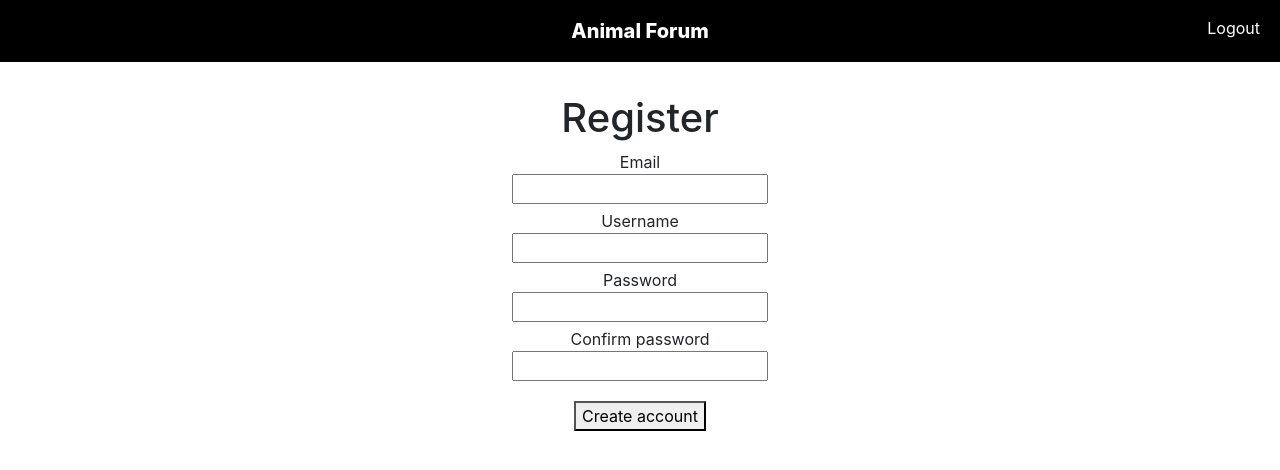
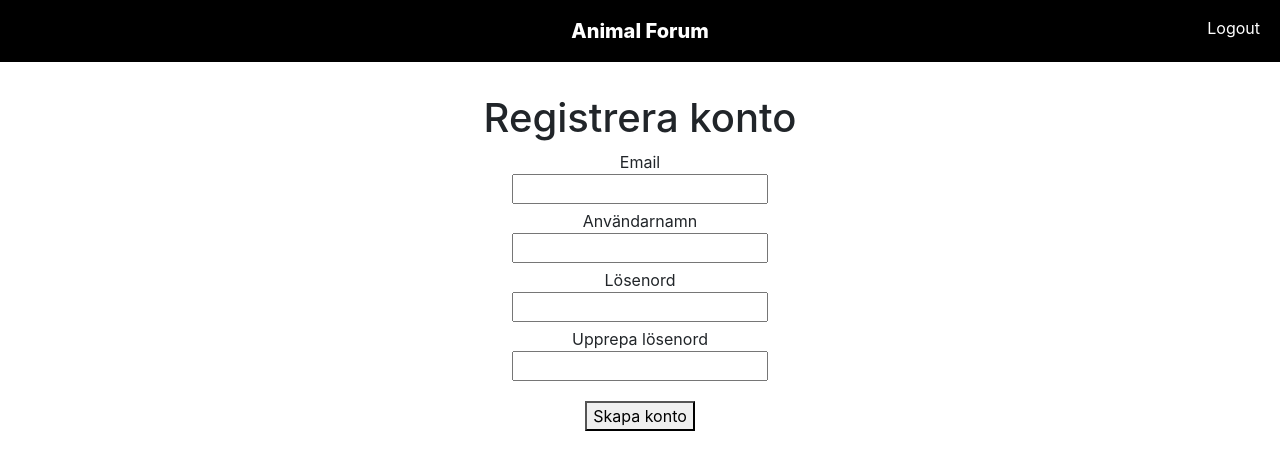
Before and after one commit to DCBergman/AnimalForum, a React (Create React App) app in the folder frontend/: page /register in a window 1280 px wide. Shown: the top 470 px of the page. Built offline with nearby package versions, Linux system fonts and the light colour scheme; no server answers.

Commit message:
Fixed styling on thread page

```diff
--- a/frontend/src/index.css
+++ b/frontend/src/index.css
@@ -72,7 +72,7 @@ code {
 }
 .thread-div {
   display: grid;
-  height: 60px;
+  height: auto;
   border-color: black;
   border-style: solid;
   position: relative;
@@ -112,6 +112,8 @@ code {
   display: flex;
   justify-content: center;
   text-align: center;
+  width: 100%;
+  /* height:350px; */
 }
 .form-section {
   margin: 5px;
@@ -278,10 +280,21 @@ code {
 .register-div{
   display: flex;
   justify-content: center;
+  height:500px;
 }
 .register-alert{
   width: 50%;
   align-self: center;
+}
+.register-form{
+  height:350px;
+}
+
+.mismatch-alert{
+  margin: 20px;
+}
+.mismatch-row{
+  height: 50px;
 }
 
 @media (min-width: 1200px) {
--- a/frontend/src/pages/RegisterAccount.js
+++ b/frontend/src/pages/RegisterAccount.js
@@ -1,5 +1,5 @@
 import React, { useState } from "react";
-import { Alert } from "reactstrap";
+import { Alert, Row } from "reactstrap";
 import "../index.css";
 
 const RegisterAccount = (props) => {
@@ -7,8 +7,8 @@ const RegisterAccount = (props) => {
   const [password, setPassword] = useState([]);
   const [username, setUsername] = useState([]);
   const [password2, setPassword2] = useState([]);
-   const [visible, setVisible] = useState(false);
-
+  const [mismatch, setMismatch] = useState(false);
+  const [visible, setVisible] = useState(false);
 
   const onDismiss = () => setVisible(false);
 
@@ -17,6 +17,7 @@ const RegisterAccount = (props) => {
 
     let userRole = "basicUser";
     if (password === password2) {
+      setMismatch(false);
       const credentials = {
         email,
         username,
@@ -42,6 +43,7 @@ const RegisterAccount = (props) => {
         console.log("Bad credentials");
       }
     } else {
+      setMismatch(true);
       console.log("passwords don't match");
     }
   }
@@ -58,13 +60,14 @@ const RegisterAccount = (props) => {
           <h4 className="alert-heading">Grattis!</h4>
           <p>
             Ditt konto har blivit registrerat!
-            <br/>För att logga in med dina uppgifter klicka på Login i huvudmenyn.
+            <br />
+            För att logga in med dina uppgifter klicka på Login i huvudmenyn.
           </p>
         </Alert>
       ) : (
         <div className="form-block">
-          <form>
-            <h1>Register</h1>
+          <form className="register-form">
+            <h1>Registrera konto</h1>
             <section className="form-section">
               <label className="block-label">Email</label>
               <br />
@@ -78,7 +81,7 @@ const RegisterAccount = (props) => {
             </section>
 
             <section className="form-section">
-              <label className="block-label">Username</label>
+              <label className="block-label">Användarnamn</label>
               <br />
               <input
                 classname="username"
@@ -90,7 +93,7 @@ const RegisterAccount = (props) => {
 
             <section className="form-section">
               <label className="block-label" type="password">
-                Password
+                Lösenord
               </label>
               <br />
               <input
@@ -104,7 +107,7 @@ const RegisterAccount = (props) => {
             </section>
 
             <section className="form-section">
-              <label className="block-label">Confirm password</label>
+              <label className="block-label">Upprepa lösenord</label>
               <br />
               <input
                 className="confirmPassword"
@@ -116,9 +119,16 @@ const RegisterAccount = (props) => {
             </section>
             <div className="btn-div">
               <button classname="form-button" onClick={createAccount}>
-                Create account
+                Skapa konto
               </button>
             </div>
+            {mismatch ? (
+              <Alert className="mismatch-alert" color="danger">
+                Lösenorden matchar inte! Försök igen.
+              </Alert>
+            ) : (
+              ""
+            )}
           </form>
         </div>
       )}
```
Also changed, not shown: 2 other files (tests, documents, lock files or other folders).
